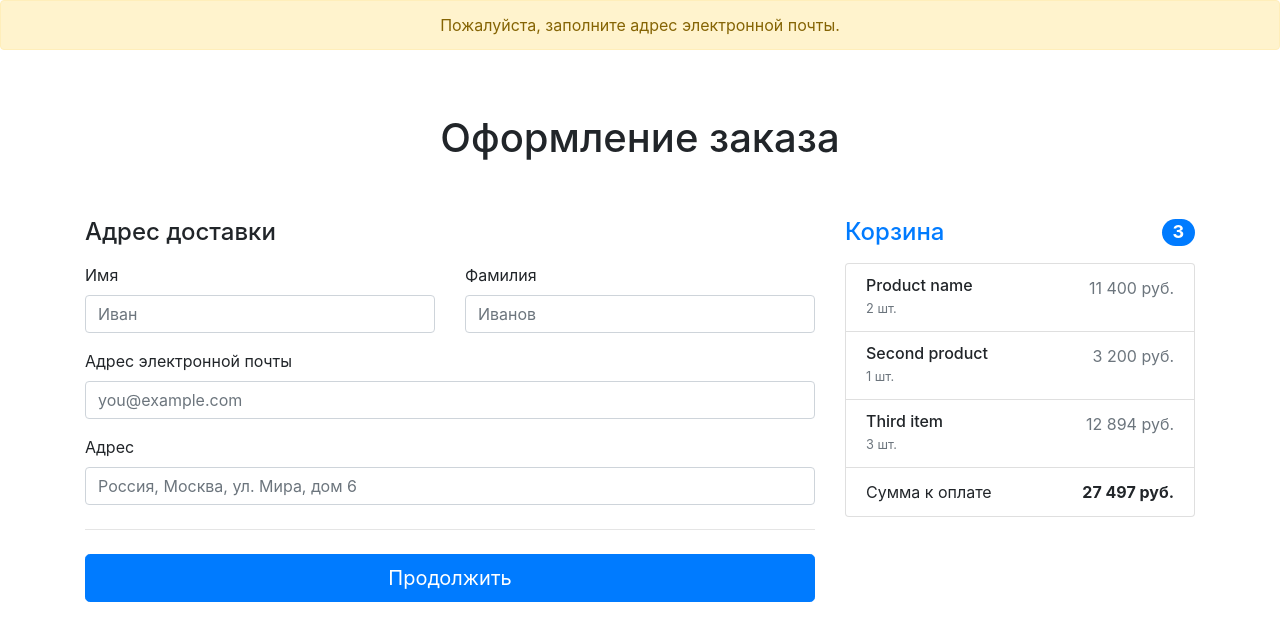
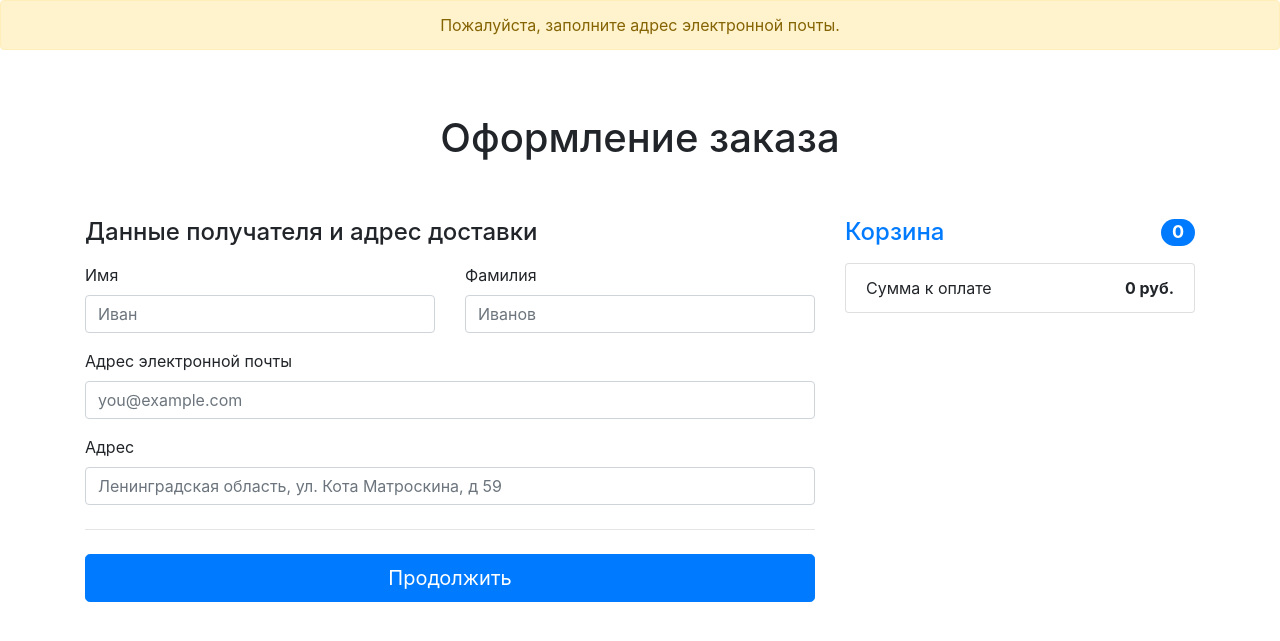
Before and after one commit to 70by666/python_django3.2_store_1, a Django app: template orders/templates/orders/order-create.html in a window 1280 px wide. Shown: the part 56-697 px from the top of the page. Run offline with Django 3.2, Linux system fonts and the light colour scheme; the template is opened without the code that fills it: values that come from a table or form of the project are taken from there, others are empty; the visitor is signed in with stand-in values (Sample User, id 1); parts of the project's set-up code (start-up, migrations or seed data) failed here and were passed over; some libraries are stand-ins or nearby versions.

Commit message:
humanize, basket, OrderForm

```diff
--- a/orders/templates/orders/order-create.html
+++ b/orders/templates/orders/order-create.html
@@ -1,4 +1,6 @@
 {% extends 'products/base.html' %}
+
+{% load humanize %}
 
 {% load static %}
 
@@ -19,60 +21,47 @@
                 <div class="col-md-5 col-lg-4 order-md-last">
                     <h4 class="d-flex justify-content-between align-items-center mb-3">
                         <span class="text-primary">Корзина</span>
-                        <span class="badge badge-primary badge-pill text-white">3</span>
+                        <span class="badge badge-primary badge-pill text-white">{{ basket.total_quantity }}</span>
                     </h4>
                     <ul class="list-group mb-3">
-                        <li class="list-group-item d-flex justify-content-between lh-sm">
-                            <div>
-                                <h6 class="my-0">Product name</h6>
-                                <small class="text-muted">2 шт.</small>
-                            </div>
-                            <span class="text-muted">11 400 руб.</span>
-                        </li>
-                        <li class="list-group-item d-flex justify-content-between lh-sm">
-                            <div>
-                                <h6 class="my-0">Second product</h6>
-                                <small class="text-muted">1 шт.</small>
-                            </div>
-                            <span class="text-muted">3 200 руб.</span>
-                        </li>
-                        <li class="list-group-item d-flex justify-content-between lh-sm">
-                            <div>
-                                <h6 class="my-0">Third item</h6>
-                                <small class="text-muted">3 шт.</small>
-                            </div>
-                            <span class="text-muted">12 894 руб.</span>
-                        </li>
+                        {% for bsk in basket %}
+                            <li class="list-group-item d-flex justify-content-between lh-sm">
+                                <div>
+                                    <h6 class="my-0">{{ bsk.product.name }}</h6>
+                                    <small class="text-muted">{{ bsk.quantity }}</small>
+                                </div>
+                                <span class="text-muted">{{ bsk.sum|intcomma }}</span>
+                            </li>
+                        {% endfor %}
                         <li class="list-group-item d-flex justify-content-between">
                             <span>Сумма к оплате</span>
-                            <strong>27 497 руб.</strong>
+                            <strong>{{ basket.total_sum|intcomma }} руб.</strong>
                         </li>
                     </ul>
                 </div>
                 <div class="col-md-7 col-lg-8">
-                    <h4 class="mb-3">Адрес доставки</h4>
-                    <form>
+                    <h4 class="mb-3">Данные получателя и адрес доставки</h4>
+                    <form action="{% url 'orders:create' %}" method="POST">
+                        {% csrf_token %}
                         <div class="row g-3">
                             <div class="col-sm-6">
-                                <label for="firstName" class="form-label">Имя</label>
-                                <input type="text" class="form-control" id="firstName" placeholder="Иван" value="" required>
+                                <label for="{{ form.first_name.id_for_label }}" class="form-label">Имя</label>
+                                {{ form.first_name }}
                             </div>
 
                             <div class="col-sm-6">
-                                <label for="lastName" class="form-label">Фамилия</label>
-                                <input type="text" class="form-control" id="lastName" placeholder="Иванов" value=""
-                                    required>
+                                <label for="{{ form.last_name.id_for_label }}" class="form-label">Фамилия</label>
+                                {{ form.last_name }}
                             </div>
 
                             <div class="col-12 mt-3">
-                                <label for="email" class="form-label">Адрес электронной почты</label>
-                                <input type="email" class="form-control" id="email" placeholder="you@example.com">
+                                <label for="{{ form.email.id_for_label }}" class="form-label">Адрес электронной почты</label>
+                                {{ form.email }}
                             </div>
 
                             <div class="col-12 mt-3">
-                                <label for="address" class="form-label">Адрес</label>
-                                <input type="text" class="form-control" id="address"
-                                    placeholder="Россия, Москва, ул. Мира, дом 6" required>
+                                <label for="{{ form.address.id_for_label }}" class="form-label">Адрес</label>
+                                {{ form.address }}
                             </div>
 
                         </div>
```
